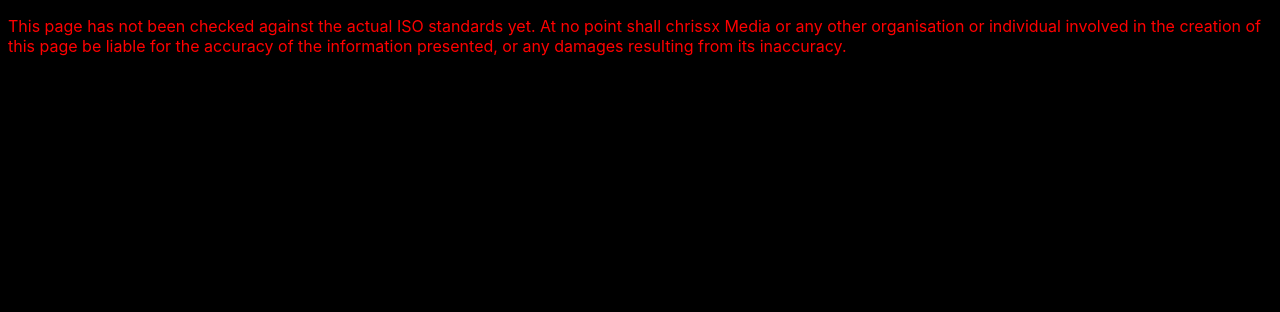
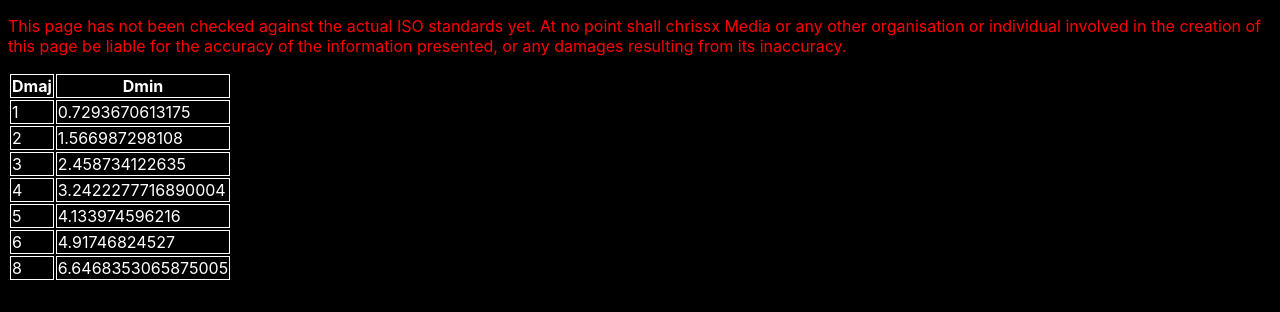
Before and after one commit to chrissxMedia/screwed.chrissx.de, a React (Vite) app: page / in a window 1280 px wide. Shown: the top 312 px of the page. Built offline with nearby package versions, Linux system fonts and the light colour scheme.

Commit message:
display a bit of information about M1-6,8

```diff
--- a/package.json
+++ b/package.json
@@ -9,6 +9,7 @@
     "@parcel/core": "^2.8.0",
     "@types/react": "^18.0.0",
     "@types/react-dom": "^18.0.0",
+    "mathjs": "^11.6.0",
     "parcel": "^2.8.3",
     "process": "^0.11.10"
   }
--- /dev/null
+++ b/src/Table.tsx
@@ -0,0 +1,23 @@
+import React from "react";
+import { minorDiameter, Thread } from "./thread";
+
+export default function Table({ unit, threads }: { unit: "mm" | "inch", threads: Thread[] }) {
+    return (
+        <table>
+            <thead>
+                <tr>
+                    <th>Dmaj</th>
+                    <th>Dmin</th>
+                </tr>
+            </thead>
+            <tbody>
+                {threads.map(x =>
+                    <tr>
+                        <td>{x.diameter.toNumber(unit)}</td>
+                        <td>{minorDiameter(x).toNumber(unit)}</td>
+                    </tr>
+                )}
+            </tbody>
+        </table>
+    );
+}
--- /dev/null
+++ b/src/Thread.tsx
@@ -0,0 +1,51 @@
+import { multiply, subtract, unit, Unit } from "mathjs";
+
+export type Thread = {
+    diameter: Unit,
+    pitch: Unit,
+};
+
+export function minorDiameter(t: Thread): Unit {
+    return subtract(t.diameter, multiply(1.08253175473, t.pitch)) as Unit;
+}
+
+const m = {
+    1: 0.25,
+    1.2: 0.25,
+    1.4: 0.3,
+    1.6: 0.35,
+    1.8: 0.35,
+    2: 0.4,
+    2.5: 0.45,
+    3: 0.5,
+    3.5: 0.6,
+    4: 0.7,
+    5: 0.8,
+    6: 1,
+    7: 1,
+    8: 1.25,
+    10: 1.5,
+    12: 1.75,
+    14: 2,
+    16: 2,
+    18: 2.5,
+    20: 2.5,
+    22: 2.5,
+    24: 3,
+    27: 3,
+    30: 3.5,
+    33: 3.5,
+    36: 4,
+    39: 4,
+    42: 4.5,
+    45: 4.5,
+    48: 5,
+    52: 5,
+    56: 5.5,
+    60: 5.5,
+    64: 6,
+};
+
+export function M(diameter: number, pitch?: number): Thread {
+    return { diameter: unit(diameter, "mm"), pitch: unit(pitch ?? m[diameter], "mm") };
+}
--- a/src/app.tsx
+++ b/src/app.tsx
@@ -1,8 +1,10 @@
 import React from "react";
 import ReactDOMClient from "react-dom/client";
+import Table from "./Table";
+import { M } from "./thread";
 
 function Root() {
-return <></>;
+    return <Table unit="mm" threads={[M(1), M(2), M(3), M(4), M(5), M(6), M(8)]}></Table>;
 }
 
 ReactDOMClient.createRoot(document.getElementById("root")!).render(<Root />);
```
